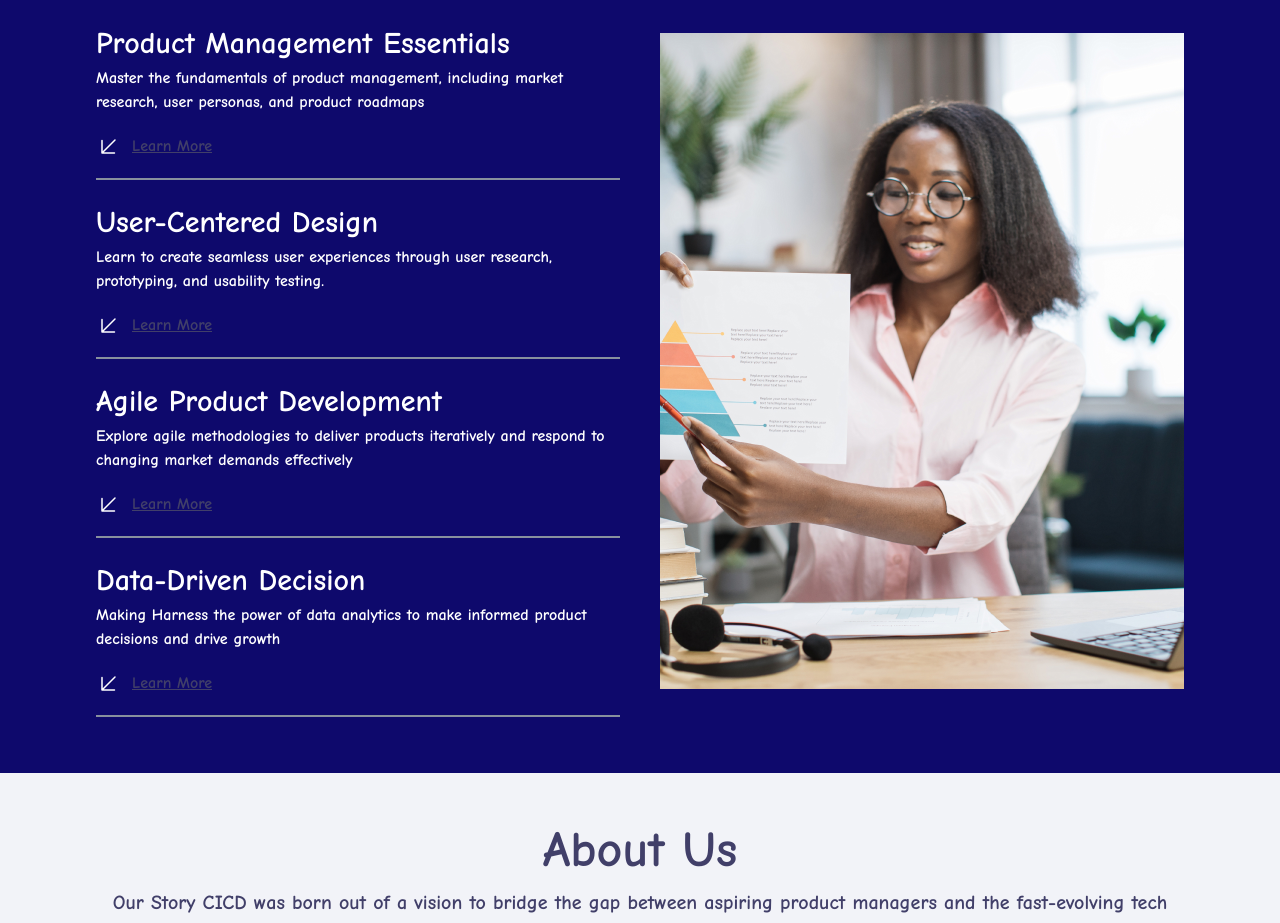
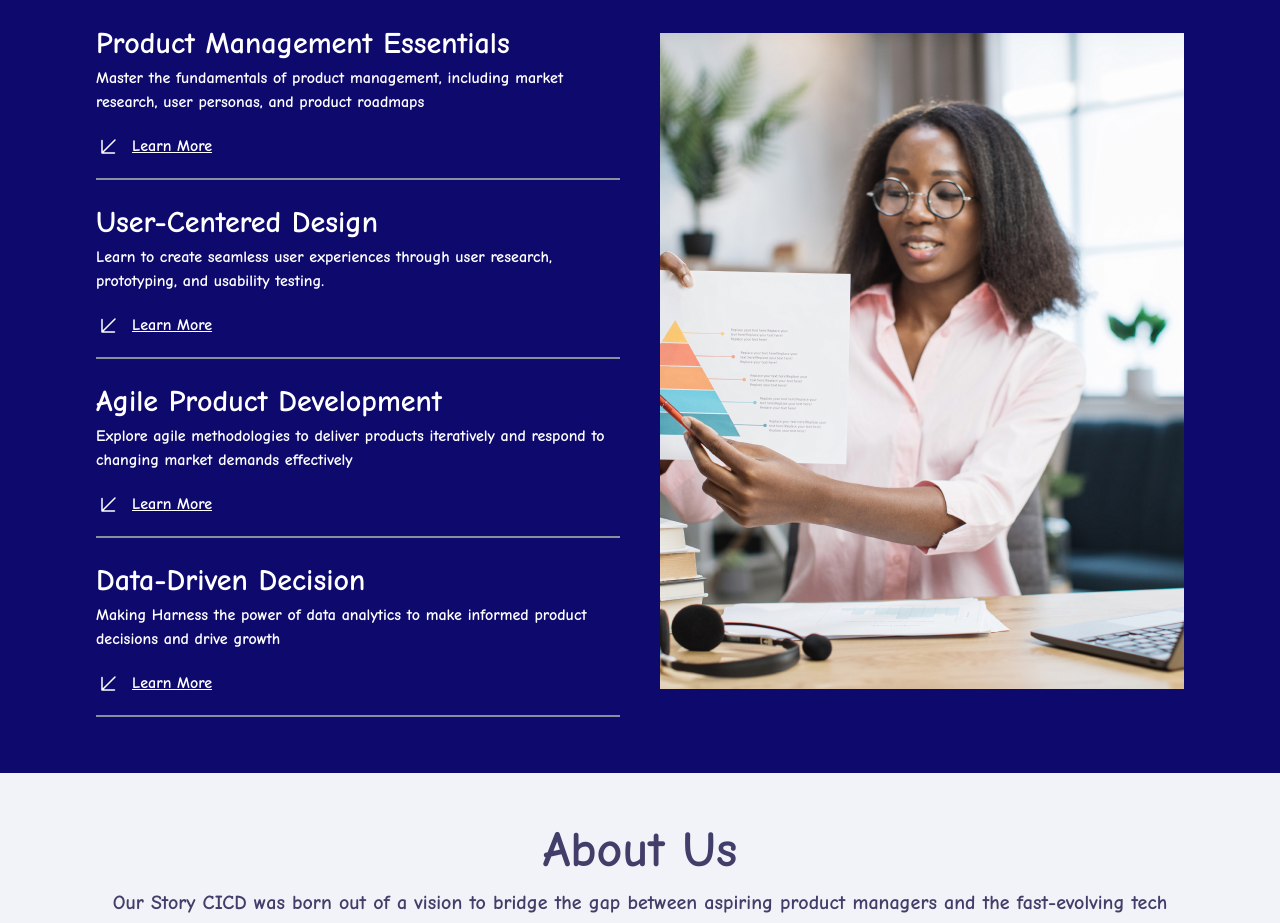
Before and after one commit to techoli/tiooSkill, a React (Create React App) app: page / in a window 1280 px wide. Shown: the part 1660-2583 px from the top of the page. Built offline with nearby package versions, Linux system fonts and the light colour scheme; a web font is replaced by a local one.

Commit message:
New update

```diff
--- a/src/pages/components/ChooseCICD.tsx
+++ b/src/pages/components/ChooseCICD.tsx
@@ -54,7 +54,7 @@ function ChooseCICD() {
               <p className="text-[14px] sm:text-[16px] mb-5 text-[#FFFF]">
                 {items.text}
               </p>
-              <div className="flex gap-3 mb-5">
+              <div className="w-full flex justify-center sm:justify-start gap-3 mb-5 text-white">
                 {/* <p className="text-[30px]">&#8601;</p>
                  */}
                 <svg
```
